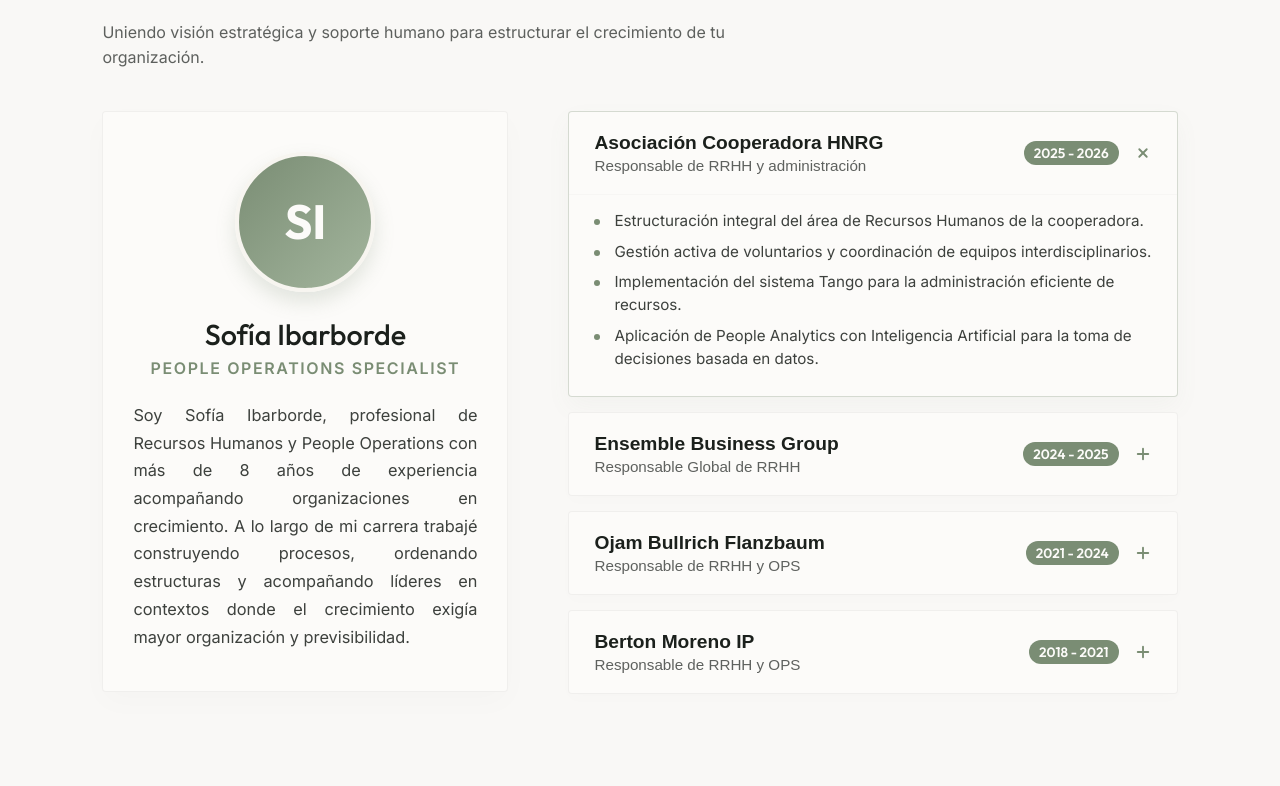
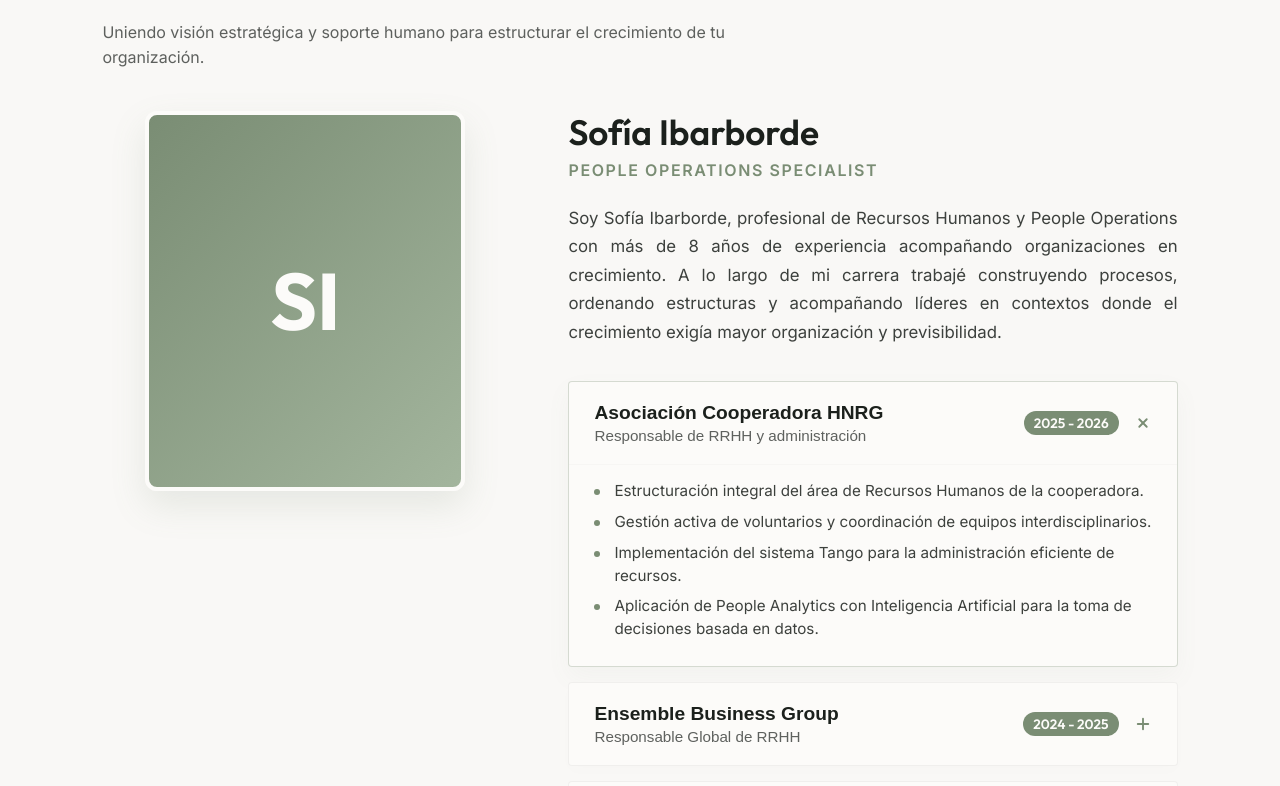
Before and after one commit to DrSaturno/nodohuma, a React (Vite) app: page / in a window 1280 px wide. Shown: the part 2014-2800 px from the top of the page. Built offline with nearby package versions, Linux system fonts and the light colour scheme.

Commit message:
design: reorganize QuienesSomos layout into split image and text columns

```diff
--- a/src/components/QuienesSomos.jsx
+++ b/src/components/QuienesSomos.jsx
@@ -98,17 +98,19 @@ const QuienesSomos = () => {
 
   return (
     <div className="quienes-somos-grid animate-fade-in">
-      <div className="profile-card">
-        {/* Stylized Avatar - Can be replaced by dropping an image file 'sofia-profile.jpg' into src/assets/ */}
-        <div className="avatar-container">
+      <div className="quienes-somos-left">
+        {/* Large Premium Avatar Container - Styled to frame a photo or initial badge */}
+        <div className="avatar-image-container">
           SI
           {/* Note for deployment: To use a real photo, uncomment the img tag below and place the image in assets */}
-          {/* <img src="/src/assets/sofia-profile.jpg" alt="Sofía Ibarborde" style={{ position: 'absolute', width: '100%', height: '100%', objectFit: 'cover' }} /> */}
+          {/* <img src="/src/assets/sofia-profile.jpg" alt="Sofía Ibarborde" /> */}
         </div>
-        <h3>Sofía Ibarborde</h3>
+      </div>
+
+      <div className="quienes-somos-right">
+        <h3 className="profile-name">Sofía Ibarborde</h3>
         <span className="profile-title">People Operations Specialist</span>
-        <p>{bio}</p>
-      </div>
+        <p className="profile-bio">{bio}</p>
 
         <div className="trajectory-accordion">
           {history.map((item, index) => (
@@ -124,6 +126,7 @@ const QuienesSomos = () => {
           ))}
         </div>
       </div>
+    </div>
   );
 };
 
--- a/src/index.css
+++ b/src/index.css
@@ -1345,69 +1345,75 @@ textarea.form-control {
   margin-top: 40px;
 }
 
-@media (max-width: 992px) {
-  .quienes-somos-grid {
-    grid-template-columns: 1fr;
-    gap: 40px;
-  }
-}
-
-.profile-card {
-  background-color: var(--color-off-white);
-  border: 1px solid rgba(27, 32, 28, 0.05);
-  padding: 40px 30px;
-  border-radius: 4px;
-  box-shadow: 0 10px 30px rgba(27,32,28,0.02);
-  display: flex;
-  flex-direction: column;
-  align-items: center;
-  text-align: center;
-}
-
-.avatar-container {
-  width: 140px;
-  height: 140px;
-  border-radius: 50%;
+.quienes-somos-left {
+  display: flex;
+  justify-content: center;
+  align-items: flex-start;
+}
+
+.avatar-image-container {
+  width: 100%;
+  max-width: 320px;
+  height: 380px;
+  border-radius: 12px;
   background: linear-gradient(135deg, var(--color-sage) 0%, var(--color-soft-sage) 100%);
   display: flex;
   align-items: center;
   justify-content: center;
   color: var(--color-off-white);
   font-family: var(--font-title);
-  font-size: 3rem;
+  font-size: 5rem;
   font-weight: 700;
-  margin-bottom: 25px;
-  border: 4px solid var(--color-warm-cream);
-  box-shadow: 0 10px 20px rgba(122, 141, 116, 0.2);
+  border: 4px solid var(--color-off-white);
+  box-shadow: 0 15px 35px rgba(122, 141, 116, 0.15);
   position: relative;
   overflow: hidden;
   transition: var(--transition-smooth);
 }
 
-.avatar-container:hover {
-  transform: scale(1.05);
-  box-shadow: 0 12px 25px rgba(122, 141, 116, 0.3);
-}
-
-.profile-card h3 {
-  font-size: 1.8rem;
+.avatar-image-container img {
+  position: absolute;
+  width: 100%;
+  height: 100%;
+  object-fit: cover;
+  top: 0;
+  left: 0;
+  transition: var(--transition-smooth);
+}
+
+.avatar-image-container:hover {
+  transform: translateY(-5px);
+  box-shadow: 0 20px 40px rgba(122, 141, 116, 0.25);
+}
+
+.quienes-somos-right {
+  display: flex;
+  flex-direction: column;
+}
+
+.profile-name {
+  font-size: 2.2rem;
   color: var(--color-charcoal);
   margin-bottom: 5px;
-}
-
-.profile-card .profile-title {
+  font-weight: 600;
+  font-family: var(--font-title);
+}
+
+.profile-title {
   font-size: 1rem;
   color: var(--color-sage);
   font-weight: 600;
   text-transform: uppercase;
   letter-spacing: 0.1em;
+  display: block;
   margin-bottom: 20px;
 }
 
-.profile-card p {
-  font-size: 1.02rem;
+.profile-bio {
+  font-size: 1.05rem;
   color: rgba(27, 32, 28, 0.85);
   line-height: 1.7;
+  margin-bottom: 35px;
   text-align: justify;
 }
 
@@ -1534,3 +1540,15 @@ textarea.form-control {
   border-radius: 50%;
   background-color: var(--color-sage);
 }
+
+@media (max-width: 992px) {
+  .quienes-somos-grid {
+    grid-template-columns: 1fr;
+    gap: 40px;
+  }
+  .avatar-image-container {
+    max-width: 280px;
+    height: 320px;
+    font-size: 4rem;
+  }
+}
```
Lines whose indentation alone changed are shown as unchanged.
